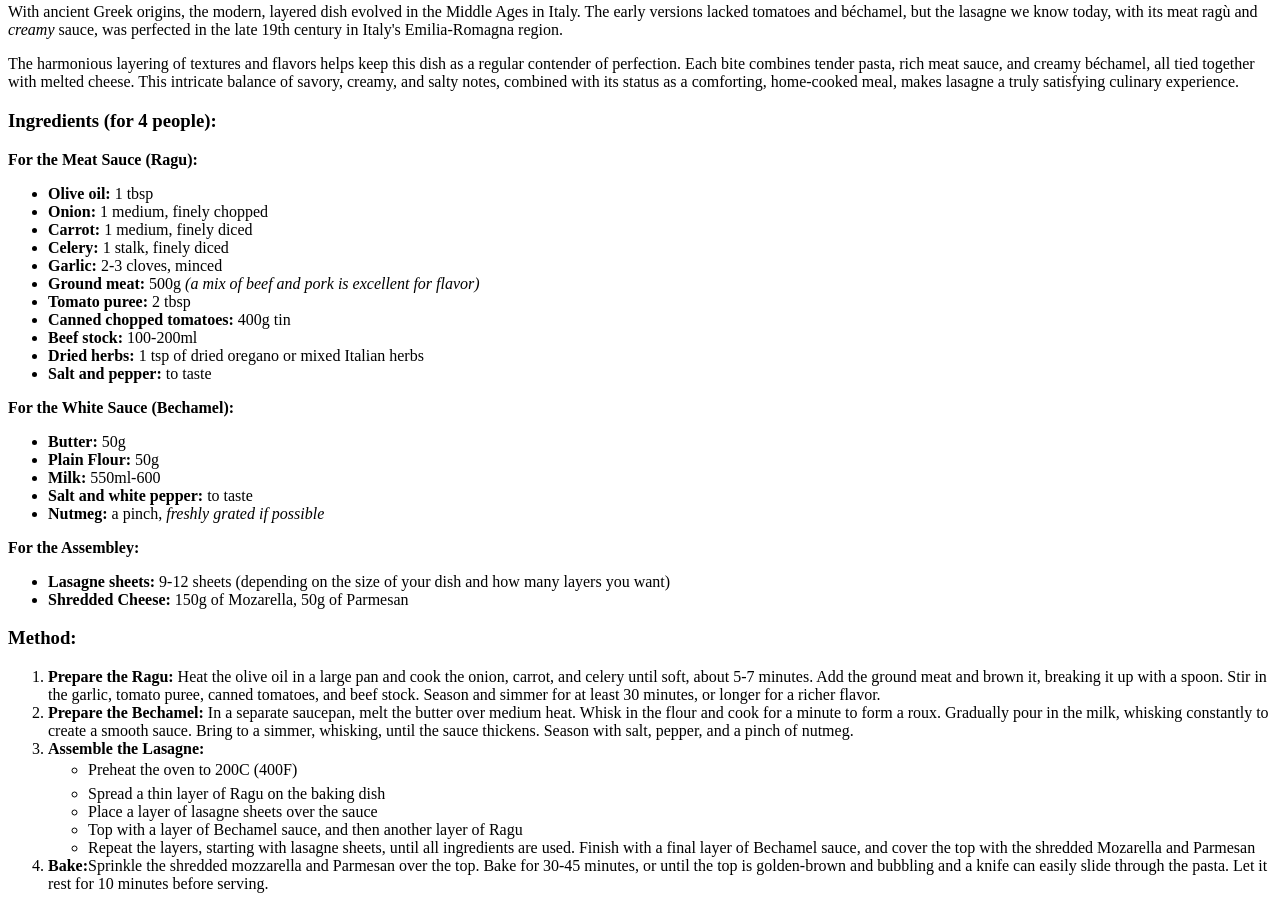
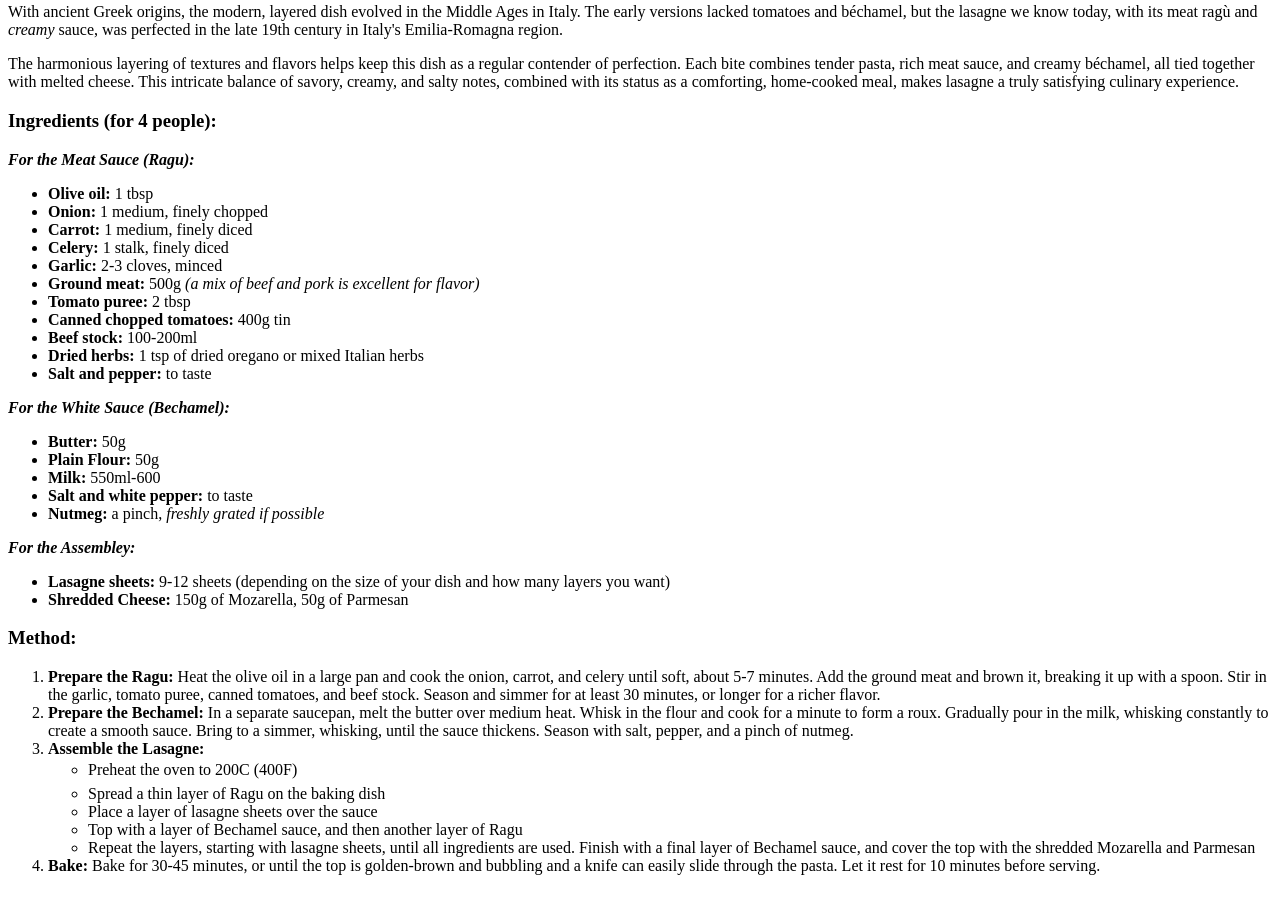
Before and after one commit to jackbuzz2503-ops/odin-recipes, a plain HTML site: page recipes/lasagne.html in a window 1280 px wide. Shown: the part 582-1491 px from the top of the page. Drawn offline with Linux system fonts and the light colour scheme.

Commit message:
Edit text to read better

```diff
--- a/recipes/lasagne.html
+++ b/recipes/lasagne.html
@@ -19,7 +19,7 @@
             meal, makes lasagne a truly satisfying culinary experience.</p>
 
         <h3>Ingredients (for 4 people):</h3>
-        <p><strong>For the Meat Sauce (Ragu):</strong>
+        <p><strong><em>For the Meat Sauce (Ragu):</em></strong>
         <ul>
             <li><strong>Olive oil:</strong> 1 tbsp</li>
             <li><strong>Onion:</strong> 1 medium, finely chopped</li>
@@ -34,7 +34,7 @@
             <li><strong>Salt and pepper:</strong> to taste</li>
         </ul></p>
 
-        <p><strong>For the White Sauce (Bechamel):</strong>
+        <p><strong><em>For the White Sauce (Bechamel):</em></strong>
         <ul>
             <li><strong>Butter:</strong> 50g</li>
             <li><strong>Plain Flour:</strong> 50g</li>
@@ -43,7 +43,7 @@
             <li><strong>Nutmeg:</strong> a pinch, <em>freshly grated if possible</em></li>
         </ul></p>
 
-                <p><strong>For the Assembley:</strong>
+                <p><strong><em>For the Assembley:</em></strong>
         <ul>
             <li><strong>Lasagne sheets:</strong> 9-12 sheets (depending on the size of your dish and how many layers you want)</li>
             <li><strong>Shredded Cheese:</strong> 150g of Mozarella, 50g of Parmesan</li>
@@ -69,7 +69,7 @@
                 <li>Repeat the layers, starting with lasagne sheets, until all ingredients are used. Finish with a final
                     layer of Bechamel sauce, and cover the top with the shredded Mozarella and Parmesan</li>
             </ul>
-            <li><strong>Bake:</strong>Sprinkle the shredded mozzarella and Parmesan over the top. Bake for 30-45 minutes,
+            <li><strong>Bake:</strong> Bake for 30-45 minutes,
                 or until the top is golden-brown and bubbling and a knife can easily slide through the pasta. Let it
                 rest for 10 minutes before serving.</li>
         </ol></p>
```
